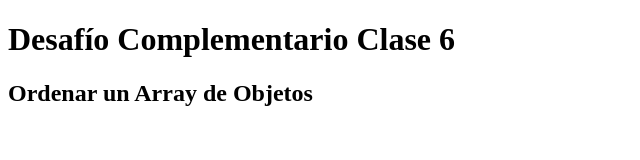
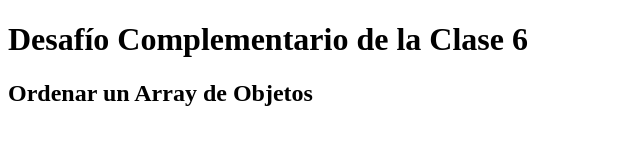
Before and after one commit to CarolinaGoveaM/Desafios-Coder-House, a plain HTML site: page Desafio 6 Complementario/index.html in a window 1280 px wide. Shown: the whole page, without its empty margins (0-640 px from the left). Drawn offline with Linux system fonts and the light colour scheme.

Commit message:
cambio de nombre

```diff
--- a/Desafio 6 Complementario/index.html
+++ b/Desafio 6 Complementario/index.html
@@ -7,7 +7,7 @@
     <title>Desafío Complementario</title>
 </head>
 <body>
-    <h1>Desafío Complementario Clase 6</h1>
+    <h1>Desafío Complementario de la Clase 6</h1>
     <h2>Ordenar un Array de Objetos</h2>
     <script src="main.js"></script>
 </body>
```
